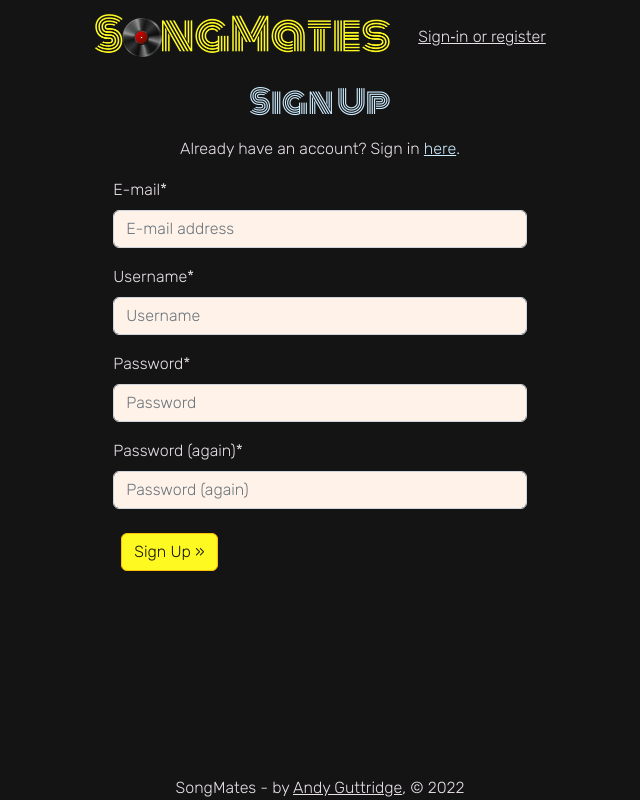
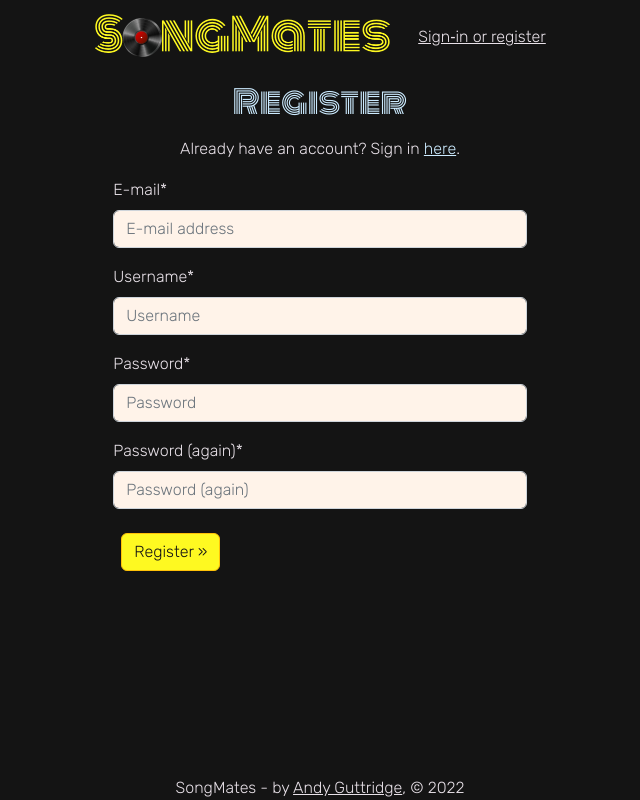
Before and after one commit to andy-guttridge/song-mates, a Django app: page /accounts/signup/ in a window 1280 px wide. Shown: the whole page, without its empty margins (320-960 px from the left). Run offline with Django 3.2, Linux system fonts and the light colour scheme; some libraries are stand-ins or nearby versions.

Commit message:
Fix: align headings and button on signin template with site terminology

```diff
--- a/templates/account/signup.html
+++ b/templates/account/signup.html
@@ -7,7 +7,7 @@
 {% block head_title %}{% trans "Signup" %}{% endblock %}
 
 {% block content %}
-<h2 class="txt-color-3">{% trans "Sign Up" %}</h2>
+<h2 class="txt-color-3">{% trans "Register" %}</h2>
     <div class="col-md-4">
         <p class="txt-color-1">{% blocktrans %}Already have an account? Sign in <a class="txt-color-3" href="{{ login_url }}">here</a>.{% endblocktrans %}</p>
 
@@ -17,7 +17,7 @@
         {% if redirect_field_value %}
         <input type="hidden" name="{{ redirect_field_name }}" value="{{ redirect_field_value }}">
         {% endif %}
-        <button class="btn btn-warning primaryAction m-2" type="submit">{% trans "Sign Up" %} &raquo;</button>
+        <button class="btn btn-warning primaryAction m-2" type="submit">{% trans "Register" %} &raquo;</button>
         </form>
     </div>
 {% endblock %}
```
